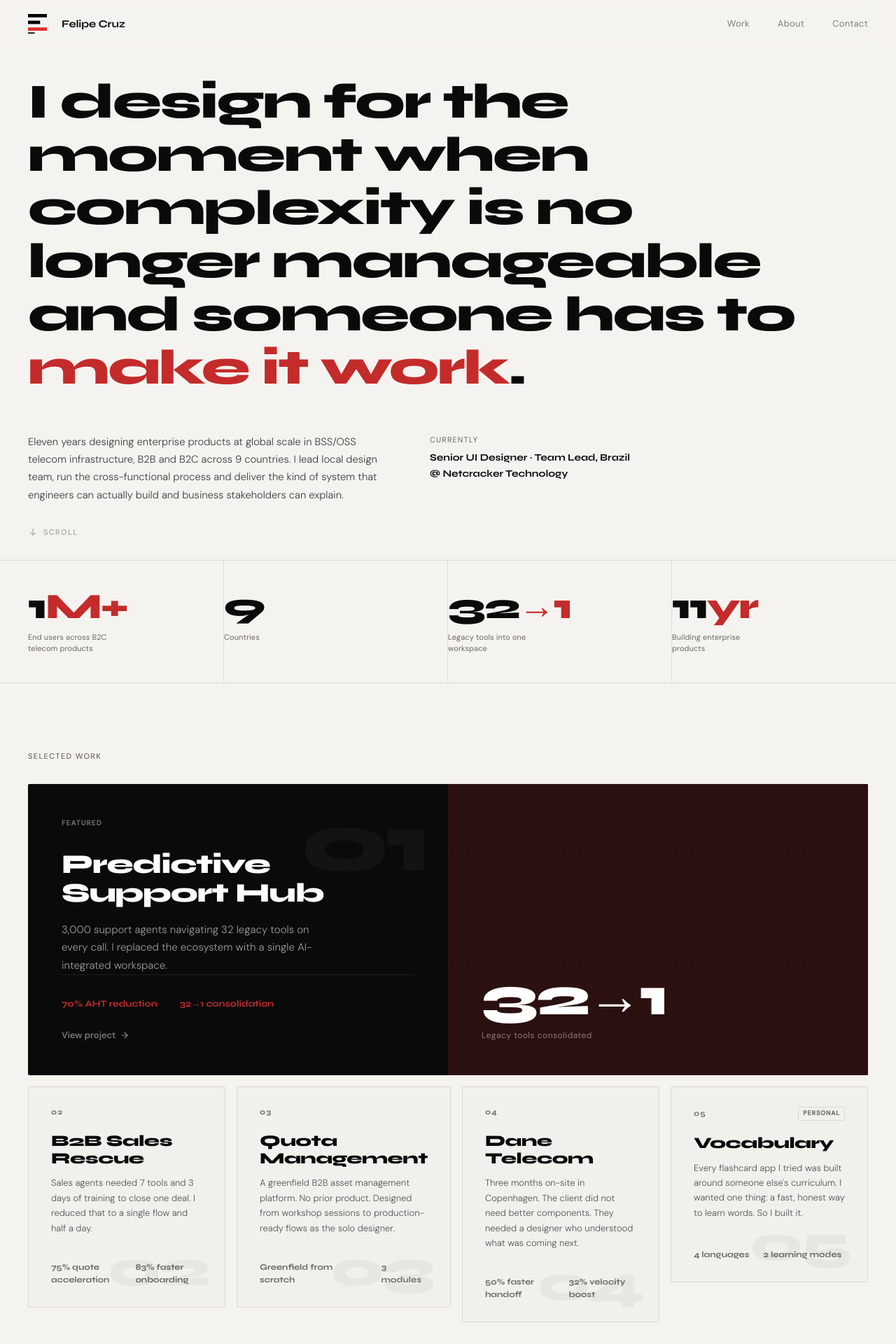
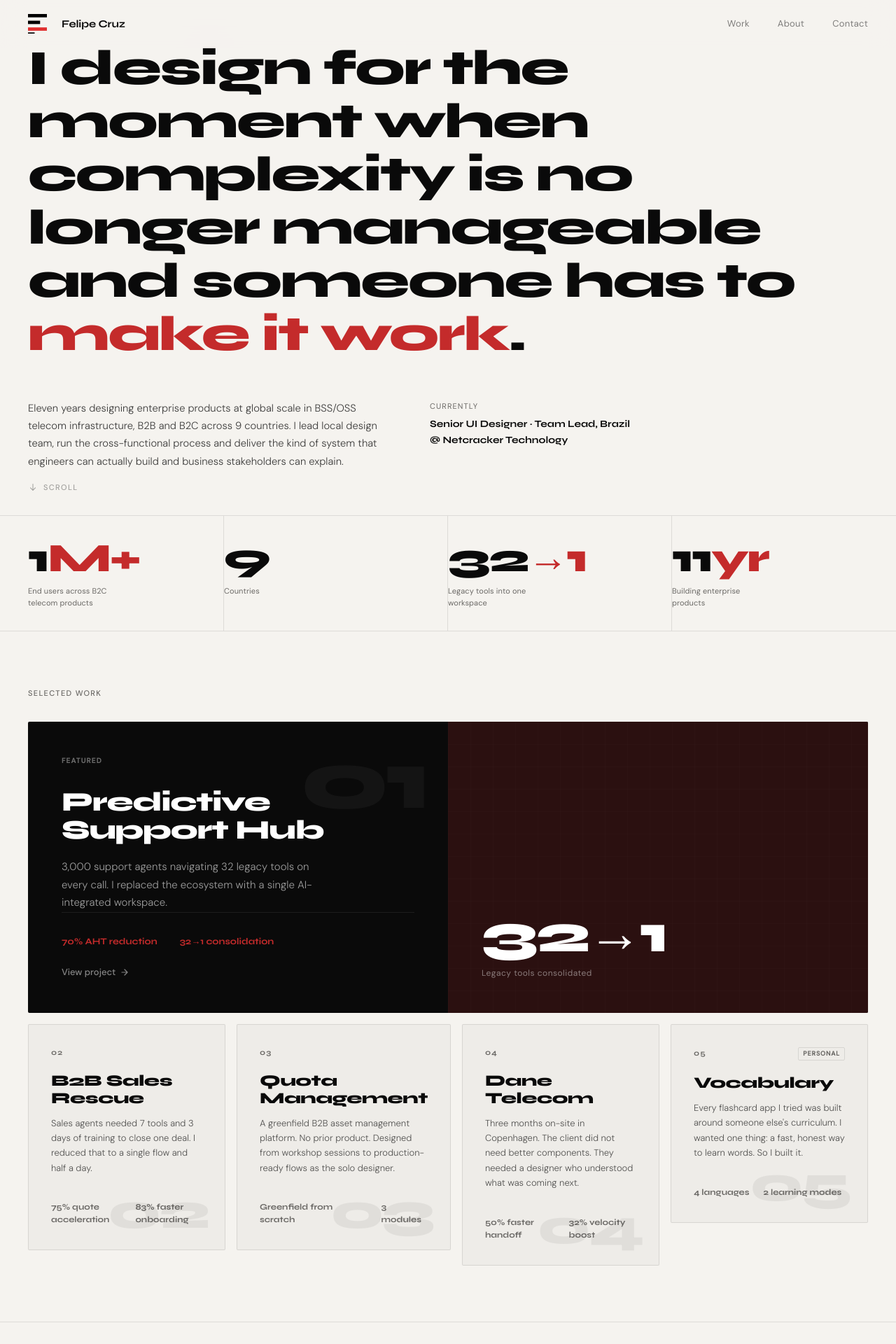
Before and after one commit to cruz-felipe/ux-portfolio, a Next.js app: page / in a window 1280 px wide. Shown: the top 1920 px of the page at 70% size. Built offline with nearby package versions, Linux system fonts and the light colour scheme.

Commit message:
Add files via upload

```diff
--- a/components/About.tsx
+++ b/components/About.tsx
@@ -80,14 +80,14 @@ export default function About() {
       aria-label="About Felipe Cruz"
       ref={ref}
       style={{
-        padding: "6rem 2.5rem",
+        padding: "5rem 2.5rem",
         borderTop: "1px solid var(--border)",
         opacity: visible ? 1 : 0,
         transform: visible ? "translateY(0)" : "translateY(30px)",
         transition: "opacity 0.8s ease, transform 0.8s ease",
       }}
     >
-      <div style={{ display: "flex", alignItems: "flex-end", justifyContent: "space-between", marginBottom: "3rem", borderBottom: "1px solid var(--border)", paddingBottom: "2rem" }}>
+      <div style={{ display: "flex", alignItems: "flex-end", justifyContent: "space-between", marginBottom: "2rem", borderBottom: "1px solid var(--border)", paddingBottom: "1.5rem" }}>
         <h2 style={{ fontFamily: "var(--font-display)", fontSize: "clamp(2.5rem, 5vw, 5rem)", fontWeight: 800, letterSpacing: "-0.03em", lineHeight: 1, color: "var(--ink)", margin: 0 }}>
           About
         </h2>
--- a/components/Hero.tsx
+++ b/components/Hero.tsx
@@ -34,11 +34,11 @@ export default function Hero() {
 
   return (
     <section style={{
-      minHeight: "100svh",
+      minHeight: "92svh",
       display: "flex",
       flexDirection: "column",
       justifyContent: "flex-end",
-      padding: "0 2.5rem 5rem",
+      padding: "0 2.5rem 4rem",
       position: "relative",
     }}>
       <h1
--- a/components/ResponsiveStyles.tsx
+++ b/components/ResponsiveStyles.tsx
@@ -91,7 +91,7 @@ export default function ResponsiveStyles() {
           grid-template-columns: 1fr 1fr !important;
           gap: 0.75rem !important;
         }
-        #work { padding: 4rem 1.5rem !important; }
+        #work { padding: 3.5rem 1.5rem !important; }
         .signal-strip-inner {
           grid-template-columns: 1fr 1fr !important;
         }
--- a/components/SignalStrip.tsx
+++ b/components/SignalStrip.tsx
@@ -40,7 +40,7 @@ export default function SignalStrip() {
       <div className="signal-strip-inner" style={{ display: "grid", gridTemplateColumns: "repeat(4, 1fr)" }}>
         {STATS.map((stat, i) => (
           <div key={i} style={{
-            padding: "2.5rem 2rem",
+            padding: "2rem 2rem",
             borderRight: i < STATS.length - 1 ? "1px solid var(--border)" : "none",
             paddingLeft: i === 0 ? "2.5rem" : undefined,
             paddingRight: i === STATS.length - 1 ? "2.5rem" : undefined,
@@ -52,7 +52,7 @@ export default function SignalStrip() {
               className="stat-bar" />
 
             {/* Oversized value */}
-            <div style={{ fontFamily: "var(--font-display)", fontSize: "clamp(2.2rem, 4vw, 3.5rem)", fontWeight: 800, letterSpacing: "-0.04em", lineHeight: 1, color: "var(--ink)", marginBottom: "0.6rem" }}>
+            <div style={{ fontFamily: "var(--font-display)", fontSize: "clamp(2.8rem, 4.5vw, 4.5rem)", fontWeight: 800, letterSpacing: "-0.04em", lineHeight: 1, color: "var(--ink)", marginBottom: "0.6rem" }}>
               {stat.value === "9" && stat.countTo ? <><CountUp target={stat.countTo} /></> :
                stat.value === "11yr" && stat.countTo ? <><CountUp target={stat.countTo} /><span style={{ color: "var(--red)" }}>yr</span></> :
                stat.value === "1M+" ? <>1<span style={{ color: "var(--red)" }}>M+</span></> :
--- a/components/Work.tsx
+++ b/components/Work.tsx
@@ -142,11 +142,11 @@ function ProjectCard({ project, index }: { project: typeof PROJECTS[0]; index: n
 
   return (
     <div ref={ref} style={{ opacity: visible ? 1 : 0, transform: visible ? "translateY(0)" : "translateY(32px)", transition: `opacity 0.7s ease ${index * 80}ms, transform 0.7s cubic-bezier(0.16,1,0.3,1) ${index * 80}ms` }}>
-      <Link href={project.href} style={{ display: "flex", flexDirection: "column", minHeight: "280px", border: `1px solid ${hovered ? "rgba(10,10,10,0.35)" : "rgba(10,10,10,0.1)"}`, borderRadius: "2px", overflow: "hidden", textDecoration: "none", color: "var(--ink)", background: hovered ? "#0A0A0A" : "color-mix(in srgb, var(--ink) 1.5%, var(--paper))", transition: "background 0.3s ease, border-color 0.2s ease" }}
+      <Link href={project.href} style={{ display: "flex", flexDirection: "column", minHeight: "280px", border: `1px solid ${hovered ? "rgba(10,10,10,0.35)" : "rgba(10,10,10,0.1)"}`, borderRadius: "2px", overflow: "hidden", textDecoration: "none", color: "var(--ink)", background: hovered ? "#0A0A0A" : "color-mix(in srgb, var(--ink) 3%, var(--paper))", transition: "background 0.3s ease, border-color 0.2s ease" }}
         onMouseEnter={() => setHovered(true)}
         onMouseLeave={() => setHovered(false)}
       >
-        <div style={{ padding: "1.75rem 2rem", flex: 1, display: "flex", flexDirection: "column", position: "relative" }}>
+        <div style={{ padding: "2rem", flex: 1, display: "flex", flexDirection: "column", position: "relative" }}>
 
 
           <div style={{ display: "flex", alignItems: "center", justifyContent: "space-between", marginBottom: "1.25rem" }}>
@@ -163,7 +163,7 @@ function ProjectCard({ project, index }: { project: typeof PROJECTS[0]; index: n
           </p>
 
           {/* Decorative index */}
-          <div style={{ position: "absolute", bottom: "1rem", right: "1.5rem", fontFamily: "var(--font-display)", fontSize: "72px", fontWeight: 800, lineHeight: 1, color: hovered ? "white" : "var(--ink)", opacity: hovered ? 0.05 : 0.04, letterSpacing: "-0.04em", pointerEvents: "none", userSelect: "none", transition: "color 0.3s, opacity 0.3s" }}>{project.index}</div>
+          <div style={{ position: "absolute", bottom: "1rem", right: "1.5rem", fontFamily: "var(--font-display)", fontSize: "72px", fontWeight: 800, lineHeight: 1, color: hovered ? "white" : "var(--ink)", opacity: hovered ? 0.07 : 0.055, letterSpacing: "-0.04em", pointerEvents: "none", userSelect: "none", transition: "color 0.3s, opacity 0.3s" }}>{project.index}</div>
 
           <div style={{ display: "flex", gap: "1.25rem", paddingTop: "1rem", transition: "border-color 0.3s" }}>
             {project.metrics.map(m => (
@@ -179,7 +179,7 @@ function ProjectCard({ project, index }: { project: typeof PROJECTS[0]; index: n
 
 export default function Work() {
   return (
-    <section id="work" aria-label="Selected work" style={{ padding: "6rem 2.5rem" }}>
+    <section id="work" aria-label="Selected work" style={{ padding: "5rem 2.5rem" }}>
       <h2 style={{ fontFamily: "var(--font-body)", fontSize: "11px", fontWeight: 500, letterSpacing: "0.12em", textTransform: "uppercase", color: "var(--muted)", margin: "0 0 2rem" }}>
         Selected Work
       </h2>
```
